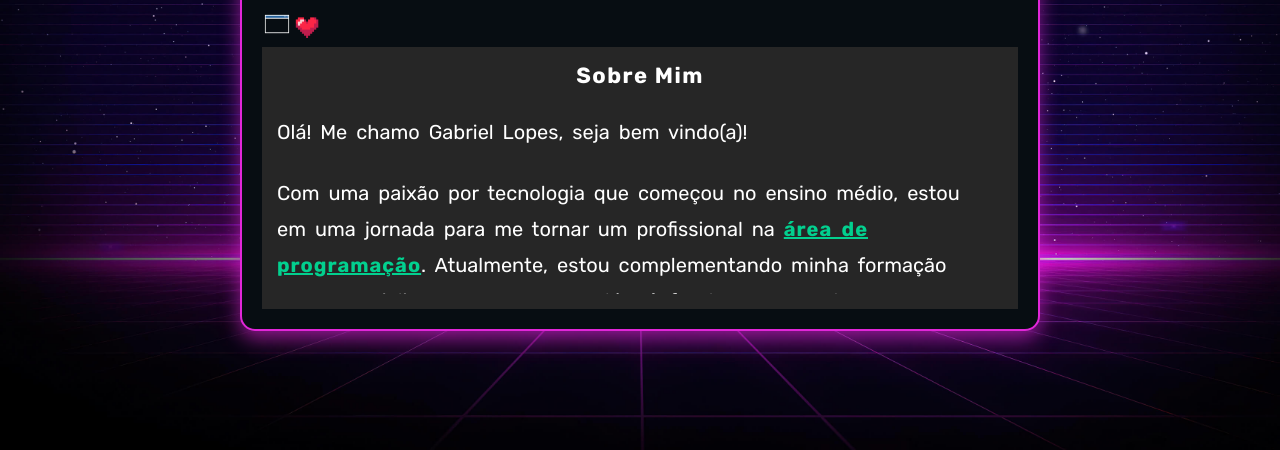
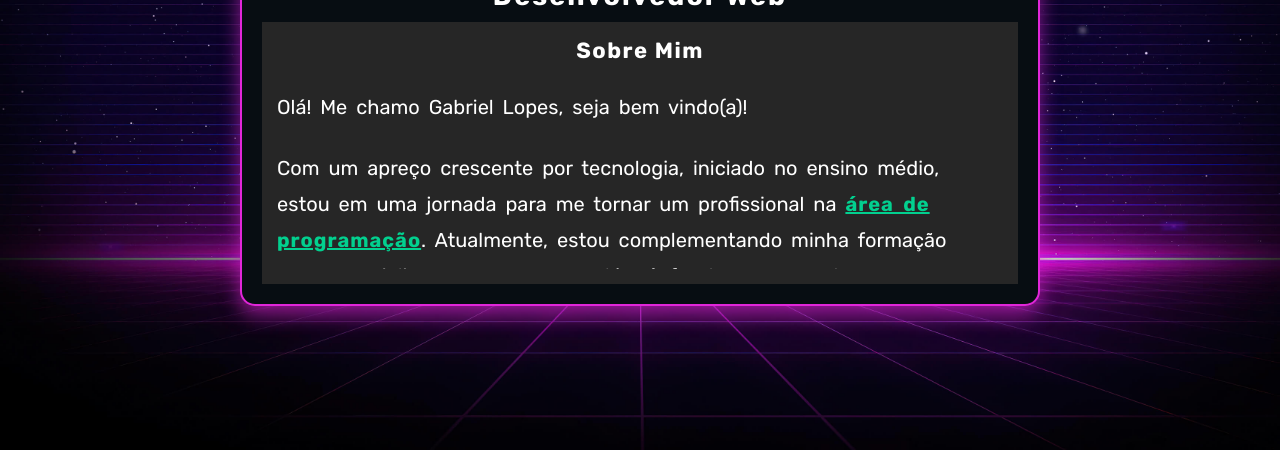
Before and after one commit to Gabriel-Lopes-Andrade/gabriellopes.git.io, a plain HTML site: page index.html in a window 1280 px wide. Shown: the part 350-800 px from the top of the page. Drawn offline with Linux system fonts and the light colour scheme; a script that the page names is missing.

Commit message:
Update index.html
Retirado gifs e alterado "paixão"

```diff
--- a/index.html
+++ b/index.html
@@ -23,16 +23,7 @@
 
         </div>
 
-        <div class="conteudo">
-            <ul class="abas">
-                <li>
-                    <img src="./src/imagens/sobre.gif" alt="icone de sobre mim">
-                </li>
-                <li>
-                    <img src="./src/imagens/coracao.gif" alt="icone de redes sociais (coração)">
-                </li>
 
-            </ul>
 
             <div class="informacoes-abas">
                 <div class="informacao selecionado">
@@ -42,7 +33,7 @@
                         <p>Olá! Me chamo Gabriel Lopes, seja bem vindo(a)!</p>
 
                         <p>
-                            Com uma paixão por tecnologia que começou no ensino médio, estou em uma jornada para me tornar um profissional na <span ><a class="palavra-chave" href="././src/dados.pessoais/Projeto-Currículo.Pessoal - Copia/Curriculo-Gabriel-Lopes-Andrade.html"> área de programação</a></span>.  Atualmente, estou complementando minha formação com especializações que me mantêm à frente no mercado.
+                            Com um apreço crescente por tecnologia, iniciado no ensino médio, estou em uma jornada para me tornar um profissional na <span ><a class="palavra-chave" href="././src/dados.pessoais/Projeto-Currículo.Pessoal - Copia/Curriculo-Gabriel-Lopes-Andrade.html"> área de programação</a></span>.  Atualmente, estou complementando minha formação com especializações que me mantêm à frente no mercado.
                         </p>
 
 
@@ -70,4 +61,5 @@
     </main>
     <script src="./src/js/script.js"></script>
 </body>
+
 </html>
```
